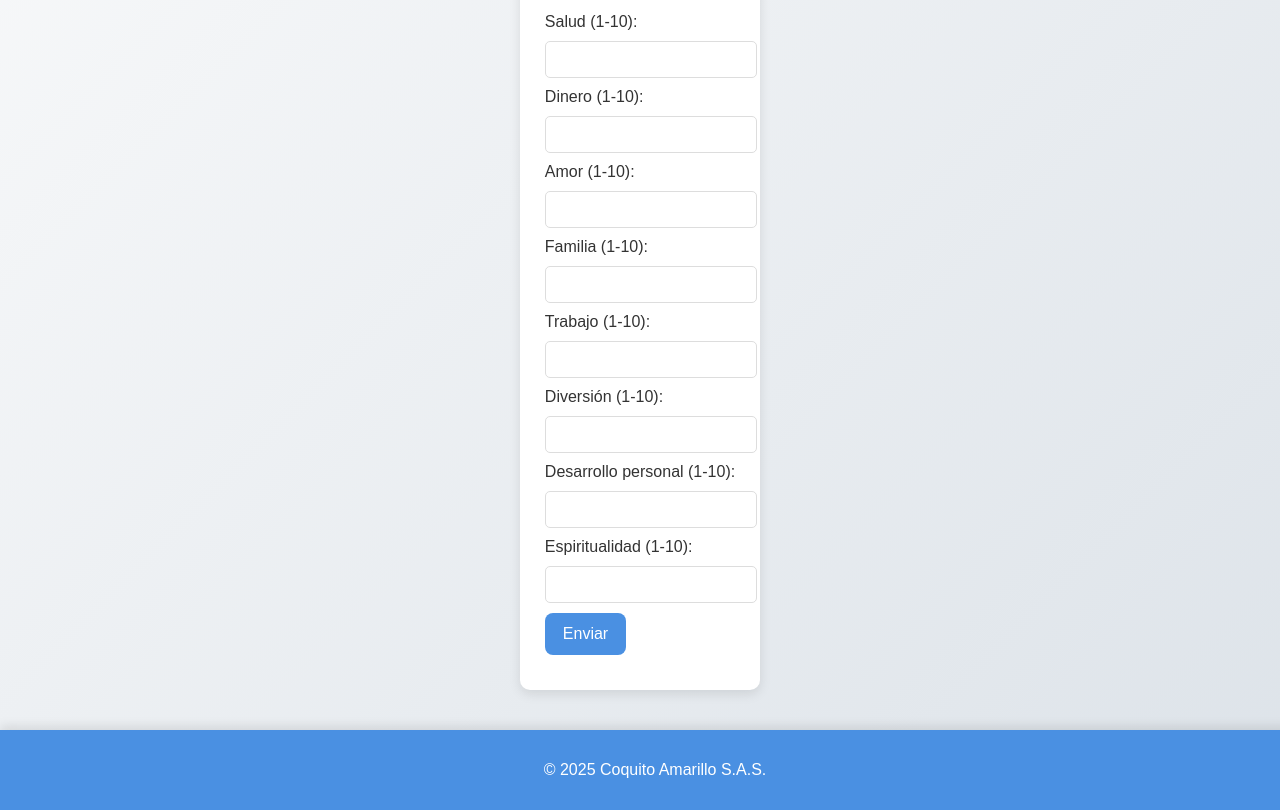
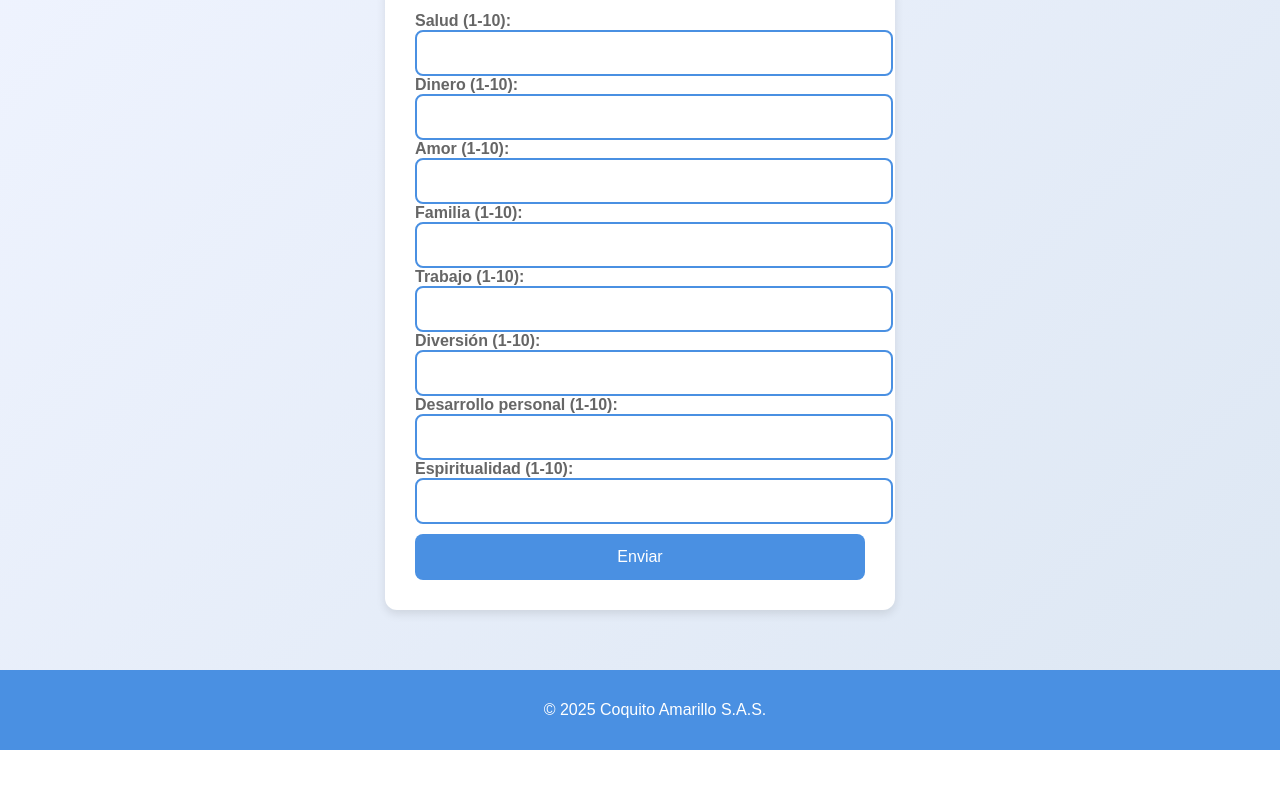
Before and after one commit to Coquito-Amarillo-S-A-S/coquito-amarillo-web, a plain HTML site: page src/encuesta.html in a window 1280 px wide. Shown: the part 209-1019 px from the top of the page. After the commit the page ends 959 px from the top, so only its background shows below. Drawn offline with Linux system fonts and the light colour scheme.

Commit message:
Implementación de evaluación de la rueda de la vida

```diff
--- a/src/styles.css
+++ b/src/styles.css
@@ -1,8 +1,8 @@
-/* 🔹 Configuración General */
+/* 🔹 Estilo general */
 body {
     font-family: 'Poppins', sans-serif;
-    background: linear-gradient(135deg, #f8f9fa, #dde3e9); /* Fondo con degradado suave */
-    color: #333;
+    background: linear-gradient(135deg, #f0f4ff, #dde7f3); /* Fondito azul suave */
+    color: #444;
     margin: 0;
     padding: 0;
     text-align: center;
@@ -14,7 +14,7 @@ body {
 /* 🔹 Encabezado */
 header {
     background-color: #4a90e2;
-    color: white;
+    color: #fff;
     width: 100%;
     padding: 20px 0;
     box-shadow: 0px 4px 10px rgba(0, 0, 0, 0.2);
@@ -29,6 +29,7 @@ header h1 {
 nav ul {
     list-style: none;
     padding: 0;
+    margin: 0;
 }
 nav ul li {
     display: inline;
@@ -36,7 +37,7 @@ nav ul li {
 }
 nav ul li a {
     text-decoration: none;
-    color: white;
+    color: #fff;
     font-weight: bold;
     font-size: 18px;
     padding: 10px 15px;
@@ -49,92 +50,91 @@ nav ul li a:hover {
     transform: scale(1.1);
 }
 
-/* 🔹 Contenido Principal */
+/* 🔹 Contenedor Principal */
 main {
     flex: 1;
+    display: flex;
+    flex-direction: column;
+    align-items: center;
+    justify-content: center;
     padding: 40px;
     max-width: 900px;
     margin: auto;
-    animation: fadeIn 1.5s ease-in-out; /* Efecto de aparición */
 }
 
-/* 🔹 Imagen del Logo */
+/* 🔹 Formulario */
+form {
+    background: white;
+    padding: 30px;
+    border-radius: 12px;
+    box-shadow: 0 4px 10px rgba(0, 0, 0, 0.1);
+    margin: 20px auto;
+    width: 50%;
+    text-align: left;
+
+    flex-direction: column;
+    gap: 15px; /* 🔹 Agrega más espacio entre los elementos */
+}
+
+/* 🔹 Estilos de etiquetas y entradas */
+label {
+    font-weight: bold;
+    color: #666;
+    margin-bottom: 5px; /* 🔹 Espacio entre label e input */
+}
+input {
+    width: 100%;
+    padding: 12px;
+    border: 2px solid #4a90e2;
+    border-radius: 8px;
+    transition: all 0.3s ease-in-out;
+    font-size: 16px;
+}
+input:focus {
+    border-color: #357ABD;
+    outline: none;
+    box-shadow: 0 0 5px rgba(53, 122, 189, 0.5);
+}
+
+/* 🔹 Botón */
+button {
+    background-color: #4a90e2;
+    color: white;
+    border: none;
+    padding: 14px; /* 🔹 Más espacio para el botón */
+    cursor: pointer;
+    border-radius: 8px;
+    font-size: 16px;
+    transition: all 0.3s ease;
+    width: 100%;
+    margin-top: 10px; /* 🔹 Espacio extra antes del botón */
+}
+button:hover {
+    background-color: #357ABD;
+    transform: scale(1.05);
+}
+
+/* 🔹 Imagen */
 .logo {
-    width: 280px;
+    width: 280px; /* Tamaño fijo */
     border-radius: 15px;
     box-shadow: 0 0 12px rgba(0, 0, 0, 0.2);
     transition: transform 0.3s ease-in-out;
+    margin-bottom: 20px;
 }
 .logo:hover {
     transform: scale(1.08) rotate(2deg);
 }
 
-/* 🔹 Secciones */
-section {
-    background: white;
-    padding: 30px;
-    border-radius: 12px;
-    box-shadow: 0 4px 10px rgba(0, 0, 0, 0.1);
-    margin-top: 20px;
-    animation: slideUp 1.2s ease-in-out;
-}
-
-/* 🔹 Botones */
-button {
-    background-color: #4a90e2;
-    color: white;
-    border: none;
-    padding: 12px 18px;
-    cursor: pointer;
-    border-radius: 8px;
-    font-size: 16px;
-    transition: all 0.3s ease;
-}
-button:hover {
-    background-color: #357ABD;
-    transform: scale(1.1);
-}
-
-/* 🔹 Formulario */
-form {
-    background: white;
-    padding: 25px;
-    border-radius: 10px;
-    display: inline-block;
-    text-align: left;
-    box-shadow: 0 4px 12px rgba(0, 0, 0, 0.1);
-    transition: all 0.3s ease-in-out;
-}
-form:hover {
-    transform: scale(1.02);
-}
-label, input, button {
-    display: block;
-    margin: 10px 0;
-}
-input {
-    width: 100%;
-    padding: 10px;
-    border: 1px solid #ddd;
-    border-radius: 5px;
-}
-
-/* 🔹 Pie de Página */
+/* 🔹 Pie de Página (Siempre Abajo) */
 footer {
     background-color: #4a90e2;
     color: white;
     padding: 15px;
     width: 100%;
-    box-shadow: 0 -4px 10px rgba(0, 0, 0, 0.1);
+    text-align: center;
+    margin-top: auto;
+    position: relative;
+    bottom: 0;
+    left: 0;
 }
-
-/* 🔹 Animaciones */
-@keyframes fadeIn {
-    from { opacity: 0; }
-    to { opacity: 1; }
-}
-
-@keyframes slideUp {
-    from { transform: translateY(50px); opacity: 0; }
-    to { transform: translateY(0); opacity: 1; }
-}
```
